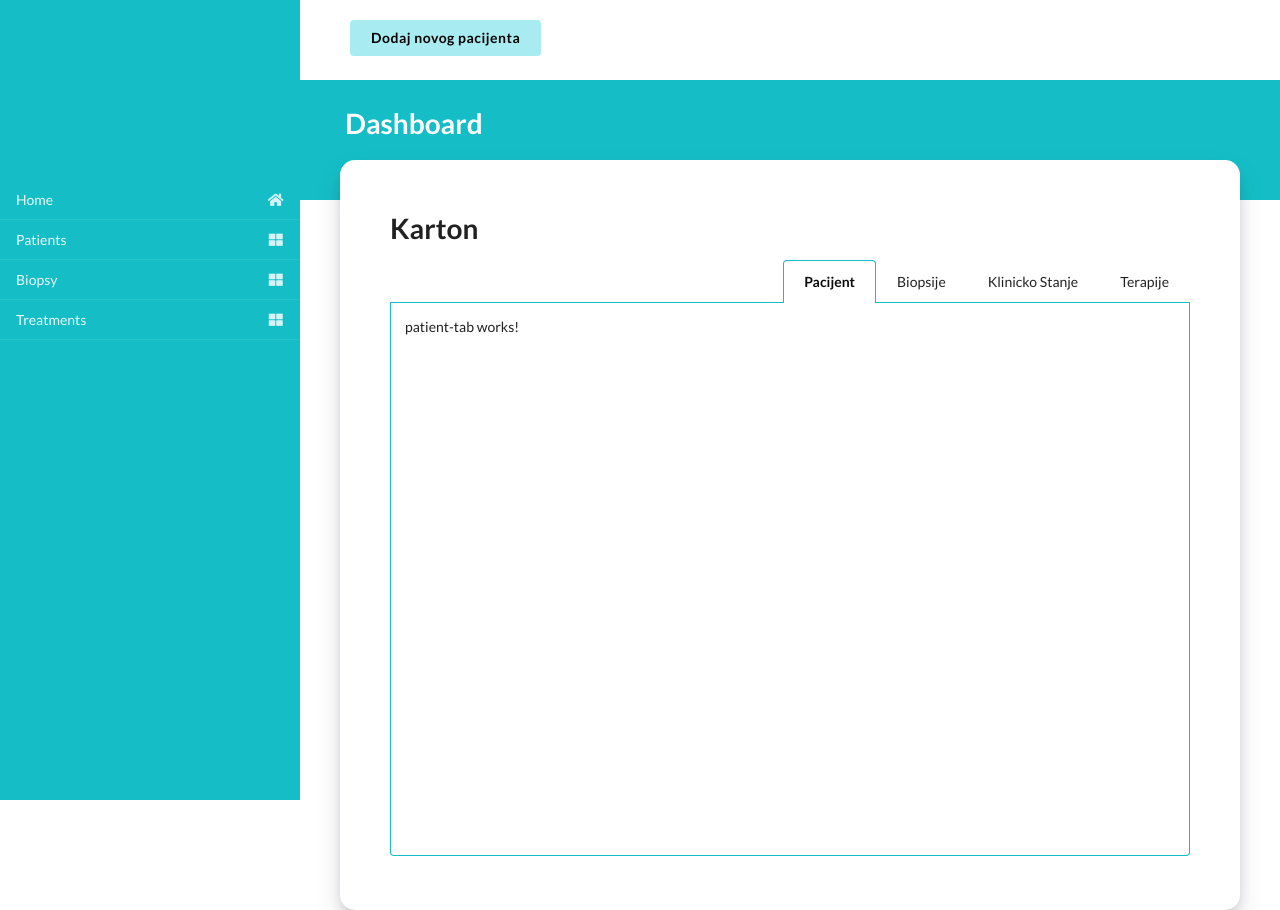
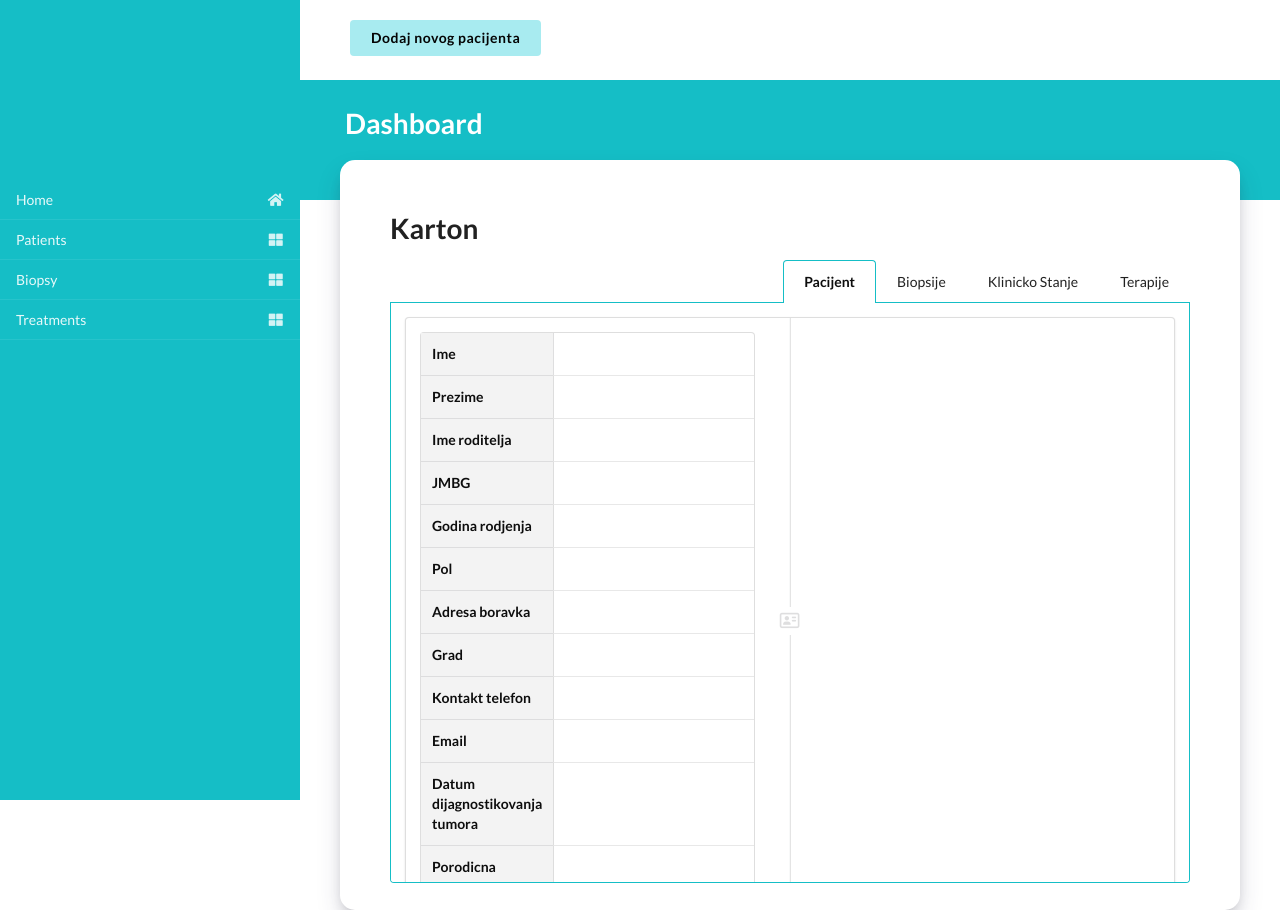
Before and after one commit to JovanDjordjevic/TherapyTracker, an Angular app in the folder client/: page / in a window 1280 px wide. Built offline with nearby package versions, Linux system fonts and the light colour scheme.

Commit message:
Patient info display

```diff
--- a/client/src/app/components/patient-info/patient-info.component.css
+++ b/client/src/app/components/patient-info/patient-info.component.css
@@ -4,7 +4,7 @@
 }
 
 .ui.container {
-  height: 100%;
+  height: 105%;
   width: 100%;
 }
 
@@ -19,4 +19,9 @@
 .ui.segment {
   border-color: var(--java);
   margin: 0px -2px;
+  overflow-y: auto;
 }
+
+::-webkit-scrollbar {
+  display: none;
+}
--- a/client/src/app/components/patient-tab/patient-tab.component.css
+++ b/client/src/app/components/patient-tab/patient-tab.component.css
@@ -0,0 +1,9 @@
+i {
+  color: rgba(34, 36, 38, 0.15);
+  margin-top: -10px;
+}
+
+.ui.definition.table tr td.definition,
+.ui.definition.table tr td:first-child:not(.ignored) {
+  background: #f3f3f3;
+}
--- a/client/src/app/components/patient-tab/patient-tab.component.html
+++ b/client/src/app/components/patient-tab/patient-tab.component.html
@@ -1 +1,67 @@
-<p>patient-tab works!</p>
+<div class="ui segment">
+  <div class="ui two column very relaxed grid">
+    <div class="column">
+      <table class="ui mini definition table">
+        <tbody>
+          <tr>
+            <td class="six wide column">Ime</td>
+            <td></td>
+          </tr>
+          <tr>
+            <td>Prezime</td>
+            <td></td>
+          </tr>
+          <tr>
+            <td>Ime roditelja</td>
+            <td></td>
+          </tr>
+          <tr>
+            <td>JMBG</td>
+            <td></td>
+          </tr>
+          <tr>
+            <td>Godina rodjenja</td>
+            <td></td>
+          </tr>
+          <tr>
+            <td>Pol</td>
+            <td></td>
+          </tr>
+          <tr>
+            <td>Adresa boravka</td>
+            <td></td>
+          </tr>
+          <tr>
+            <td>Grad</td>
+            <td></td>
+          </tr>
+          <tr>
+            <td>Kontakt telefon</td>
+            <td></td>
+          </tr>
+          <tr>
+            <td>Email</td>
+            <td></td>
+          </tr>
+          <tr>
+            <td>Datum dijagnostikovanja tumora</td>
+            <td></td>
+          </tr>
+          <tr>
+            <td>Porodicna anamneza</td>
+            <td></td>
+          </tr>
+        </tbody>
+      </table>
+    </div>
+    <div class="column">
+      <p></p>
+      <p></p>
+      <p></p>
+      <p></p>
+    </div>
+  </div>
+  <div class="ui vertical divider">
+    <i class="far fa-address-card fa-lg"></i>
+  </div>
+</div>
--- a/client/src/index.html
+++ b/client/src/index.html
@@ -1,5 +1,6 @@
 <!DOCTYPE html>
 <html lang="en">
+
 <head>
   <meta charset="utf-8" />
   <title>Client</title>
@@ -8,15 +9,16 @@
   <link rel="icon" type="image/x-icon" href="favicon.ico" />
 
   <link rel="icon" type="image/x-icon" href="favicon.ico" />
-    <link
-      rel="stylesheet"
-      href="https://cdn.jsdelivr.net/npm/semantic-ui@2.4.2/dist/semantic.min.css"
-    />
+  <link rel="stylesheet" href="https://cdn.jsdelivr.net/npm/semantic-ui@2.4.2/dist/semantic.min.css" />
+  <script src="https://kit.fontawesome.com/cc674066c7.js" crossorigin="anonymous"></script>
+
 
   <script src="https://code.jquery.com/jquery-3.5.1.min.js"></script>
   <script src="https://cdn.jsdelivr.net/npm/semantic-ui@2.4.2/dist/semantic.min.js"></script>
 </head>
+
 <body>
   <app-root></app-root>
 </body>
+
 </html>
```
Lines whose indentation alone changed are shown as unchanged.
